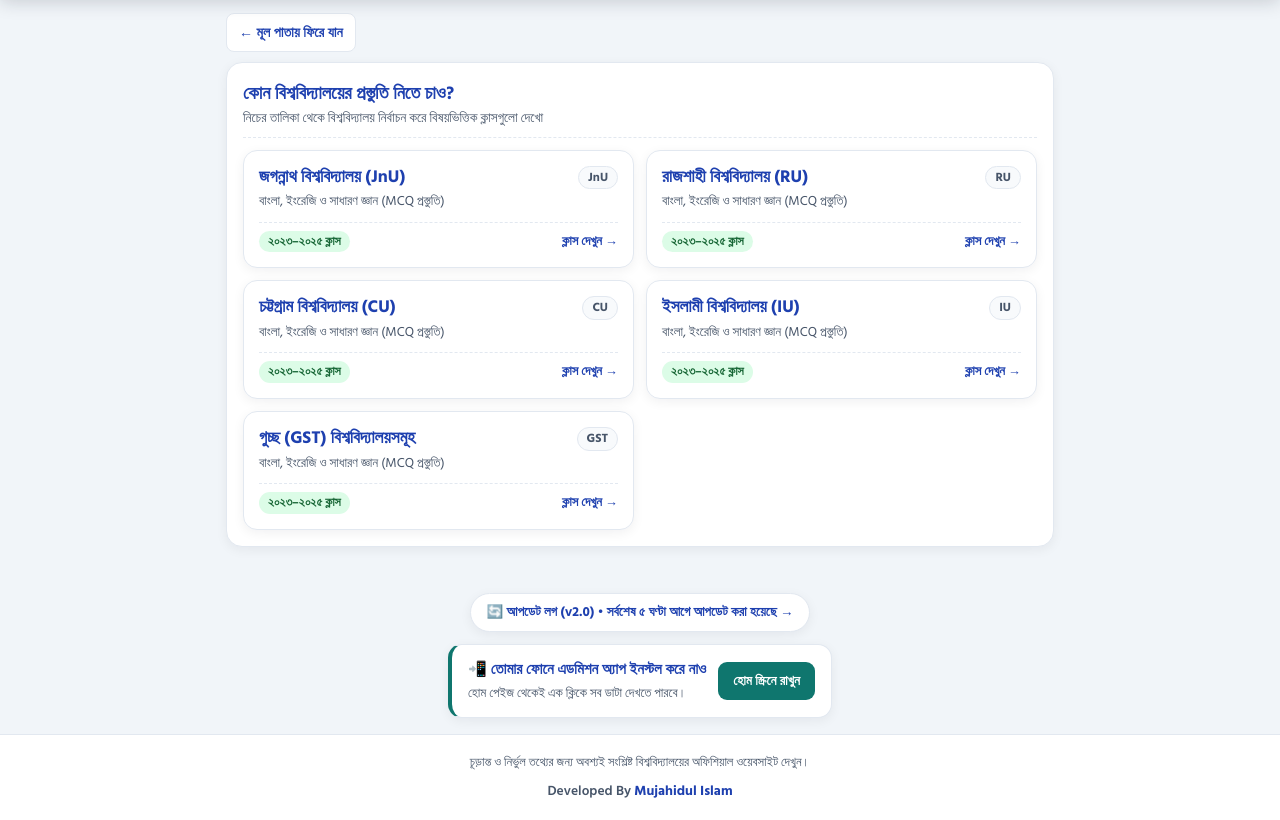
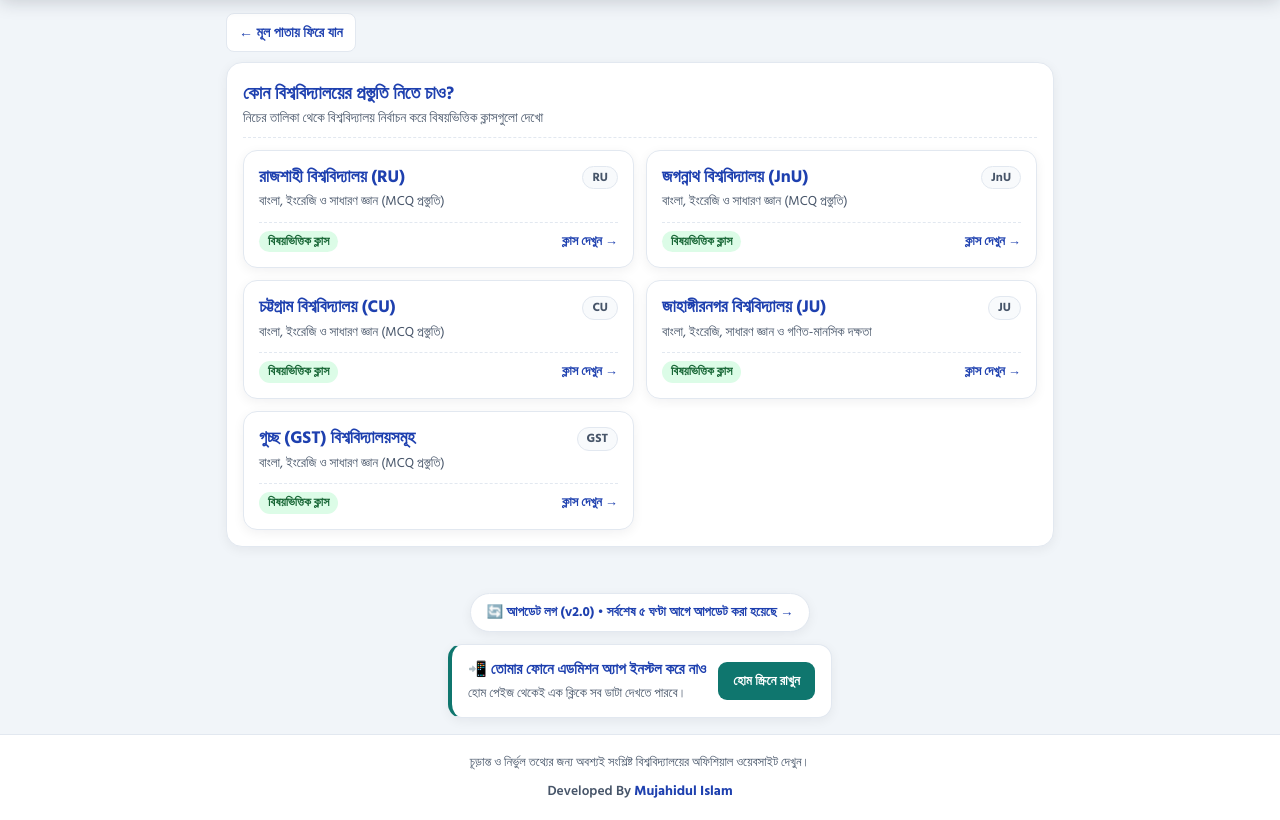
Before and after one commit to mujahid-On-Zero/Admission-Update, a plain HTML site: page index.html in a window 1280 px wide. Both pictures are taken after a click on the button "বিশ্ববিদ্যালয় নির্বাচন করুন →". Shown: the part 118-938 px from the top of the page. Drawn offline with Linux system fonts and the light colour scheme.

Commit message:
Update index.html

```diff
--- a/index.html
+++ b/index.html
@@ -1908,7 +1908,7 @@
         <div class="prep-home-copy">
           <span class="prep-home-badge">🎓 ফোকাস অনলাইন ক্লাস আর্কাইভ</span>
           <h2>বিভিন্ন বিশ্ববিদ্যালয়ের প্রস্তুতি নিন</h2>
-          <p>জগন্নাথ, রাজশাহী, চট্টগ্রাম, ইসলামী বিশ্ববিদ্যালয়সহ অন্যান্য বিশ্ববিদ্যালয়ের বিগত বছরের বিষয়ভিত্তিক ক্লাসগুলো ওয়েবসাইটে বসেই করুন।</p>
+          <p>রাজশাহী, জগন্নাথ, চট্টগ্রাম, জাহাঙ্গীরনগর ও গুচ্ছ বিশ্ববিদ্যালয়ের বিগত বছরের বিষয়ভিত্তিক ক্লাসগুলো ওয়েবসাইটে বসেই করুন।</p>
         </div>
         <button type="button" class="btn-prep-open" onclick="openPrepUnisPage(true)">বিশ্ববিদ্যালয় নির্বাচন করুন →</button>
       </section>
@@ -2041,7 +2041,7 @@
         <!-- ২০২৬ সেশনের ক্লাস সংক্রান্ত স্পষ্ট নোটিশ -->
         <div class="special-condition-box" style="margin-bottom: 14px;">
           <h3>📌 ২০২৬ সেশনের ক্লাস সংক্রান্ত জরুরি বিজ্ঞপ্তি</h3>
-          <p>২০২৬ সেশনের নতুন ক্লাসগুলো এই ওয়েবসাইটে দেওয়া হবে না; এগুলো শুধুমাত্র <strong>ফোকাসের অফিশিয়াল ওয়েবসাইটে ভর্তিকৃত শিক্ষার্থীদের</strong> জন্য সংরক্ষিত। এখানে বিগত বছরের (২০২৩, ২০২৪ ও ২০২৫) উন্মুক্ত ক্লাসগুলো বিষয়ভিত্তিকভাবে সাজানো রয়েছে।</p>
+          <p>২০২৬ সেশনের নতুন ক্লাসগুলো এই ওয়েবসাইটে দেওয়া হবে না; এগুলো শুধুমাত্র <strong>ফোকাসের অফিশিয়াল ওয়েবসাইটে ভর্তিকৃত শিক্ষার্থীদের</strong> জন্য সংরক্ষিত। এখানে বিগত বছরের উন্মুক্ত ক্লাসগুলো বিষয়ভিত্তিকভাবে সাজানো রয়েছে।</p>
         </div>
 
         <!-- বিষয়ভিত্তিক ক্লাসের তালিকা -->
@@ -2346,8 +2346,34 @@
     const detailContent = document.getElementById("detailContent");
     const unitTabsContainer = document.getElementById("unitTabsContainer");
 
-    /* বিভিন্ন বিশ্ববিদ্যালয়ের প্রস্তুতি ক্লাস ডেটা (বিষয়ভিত্তিক ও সালভিত্তিক: ২০২৩, ২০২৪, ২০২৫) */
+    /* বিভিন্ন বিশ্ববিদ্যালয়ের প্রস্তুতি ক্লাস ডেটা (বিষয়ভিত্তিক ও ফোকাস চ্যানেলের আসল ক্লাসসহ) */
     const prepCourseData = [
+      {
+        id: "ru",
+        shortName: "RU",
+        fullName: "রাজশাহী বিশ্ববিদ্যালয় (RU)",
+        summaryText: "বাংলা, ইংরেজি ও সাধারণ জ্ঞান (MCQ প্রস্তুতি)",
+        subjects: [
+          {
+            subjectName: "বাংলা ক্লাস (MCQ)",
+            classes: [
+              { title: "রাজশাহী বিশ্ববিদ্যালয় ভর্তি প্রস্তুতি | Bangla-বাংলা", year: "২০২৫", videoId: "_DsiOw8OZSI" }
+            ]
+          },
+          {
+            subjectName: "ইংরেজি ক্লাস (MCQ)",
+            classes: [
+              { title: "রাজশাহী বিশ্ববিদ্যালয় ভর্তি প্রস্তুতি | English-ইংরেজি", year: "২০২৫", videoId: "FhcpEQd1yC0" }
+            ]
+          },
+          {
+            subjectName: "সাধারণ জ্ঞান (GK)",
+            classes: [
+              { title: "রাজশাহী বিশ্ববিদ্যালয় ভর্তি প্রস্তুতি | GK - সাধারণ জ্ঞান", year: "২০২৫", videoId: "KX5bCVAiVKo" }
+            ]
+          }
+        ]
+      },
       {
         id: "jnu",
         shortName: "JnU",
@@ -2357,57 +2383,19 @@
           {
             subjectName: "বাংলা ক্লাস (MCQ)",
             classes: [
-              { title: "বাংলা প্রশ্নব্যাংক সমাধান ও সাজেশন ক্লাস", year: "২০২৫", videoId: "" },
-              { title: "বাংলা ব্যাকরণ ও সাহিত্য স্পেশাল ক্লাস", year: "২০২৪", videoId: "" },
-              { title: "বিগত বছরের প্রশ্ন বিশ্লেষণ ক্লাস", year: "২০২৩", videoId: "" }
+              { title: "Jagannath University Admission Preparation | Bangla - বাংলা", year: "২০২৫", videoId: "Cnh1HkZQMa8" }
             ]
           },
           {
             subjectName: "ইংরেজি ক্লাস (MCQ)",
             classes: [
-              { title: "English Grammar & Vocabulary Special", year: "২০২৫", videoId: "" },
-              { title: "JnU English Question Solve Class", year: "২০২৪", videoId: "" },
-              { title: "Important Rules & Practice Class", year: "২০২৩", videoId: "" }
+              { title: "Jagannath University Admission Preparation | English-ইংরেজি", year: "২০২৫", videoId: "Si2pNW6e17A" }
             ]
           },
           {
             subjectName: "সাধারণ জ্ঞান (GK)",
             classes: [
-              { title: "বাংলাদেশ ও আন্তর্জাতিক বিষয়াবলি স্পেশাল", year: "২০২৫", videoId: "" },
-              { title: "মৌলিক জিকে ও প্রশ্নব্যাংক সলভ", year: "২০২৪", videoId: "" },
-              { title: "গুরুত্বপূর্ণ সাধারণ জ্ঞান রিভিশন ক্লাস", year: "২০২৩", videoId: "" }
-            ]
-          }
-        ]
-      },
-      {
-        id: "ru",
-        shortName: "RU",
-        fullName: "রাজশাহী বিশ্ববিদ্যালয় (RU)",
-        summaryText: "বাংলা, ইংরেজি ও সাধারণ জ্ঞান (MCQ প্রস্তুতি)",
-        subjects: [
-          {
-            subjectName: "বাংলা ক্লাস (MCQ)",
-            classes: [
-              { title: "রাবি বাংলা স্পেশাল প্রশ্নব্যাংক সলভ", year: "২০২৫", videoId: "" },
-              { title: "বাংলা প্রথম ও দ্বিতীয় পত্র গুরুত্বপূর্ণ টপিক", year: "২০২৪", videoId: "" },
-              { title: "রাবি বাংলা পূর্ণাঙ্গ রিভিশন ক্লাস", year: "২০২৩", videoId: "" }
-            ]
-          },
-          {
-            subjectName: "ইংরেজি ক্লাস (MCQ)",
-            classes: [
-              { title: "RU English Final Suggestion & Solve", year: "২০২৫", videoId: "" },
-              { title: "Grammar & Passage Practice Class", year: "২০২৪", videoId: "" },
-              { title: "Previous Year Question Analysis", year: "২০২৩", videoId: "" }
-            ]
-          },
-          {
-            subjectName: "সাধারণ জ্ঞান (GK)",
-            classes: [
-              { title: "রাবি জিকে স্পেশাল ও সাম্প্রতিক প্রশ্ন", year: "২০২৫", videoId: "" },
-              { title: "বাংলাদেশ বিষয়াবলি ও সংবিধান ক্লাস", year: "২০২৪", videoId: "" },
-              { title: "আন্তর্জাতিক বিষয়াবলি স্পেশাল ক্লাস", year: "২০২৩", videoId: "" }
+              { title: "Jagannath University Admission Preparation | GK - সাধারণ জ্ঞান", year: "২০২৫", videoId: "dqvZnbRblUw" }
             ]
           }
         ]
@@ -2421,57 +2409,51 @@
           {
             subjectName: "বাংলা ক্লাস (MCQ)",
             classes: [
-              { title: "চবি বাংলা প্রশ্নব্যাংক এনালাইসিস ক্লাস", year: "২০২৫", videoId: "" },
-              { title: "ব্যাকরণ ও বিরচন স্পেশাল ক্লাস", year: "২০২৪", videoId: "" },
-              { title: "চবি বাংলা ফাইনাল মডেল সলভ", year: "২০২৩", videoId: "" }
+              { title: "Chittagong University Admission Preparation | Bangla - বাংলা", year: "২০২৫", videoId: "OXaGc6el0is" }
             ]
           },
           {
             subjectName: "ইংরেজি ক্লাস (MCQ)",
             classes: [
-              { title: "CU English Special Grammar & Vocab", year: "২০২৫", videoId: "" },
-              { title: "CU Question Bank Solve Class", year: "২০২৪", videoId: "" },
-              { title: "Common Mistakes & Grammar Tricks", year: "২০২৩", videoId: "" }
+              { title: "Chittagong University Admission Preparation | English-ইংরেজি", year: "২০২৫", videoId: "zVt2-0VuzRs" }
             ]
           },
           {
             subjectName: "সাধারণ জ্ঞান (GK)",
             classes: [
-              { title: "চবি সাধারণ জ্ঞান পূর্ণাঙ্গ সাজেশন ক্লাস", year: "২০২৫", videoId: "" },
-              { title: "মৌলিক জিকে ও তথ্যভিত্তিক আলোচনা", year: "২০২৪", videoId: "" },
-              { title: "বিগত বছরের জিকে প্রশ্ন সমাধান", year: "২০২৩", videoId: "" }
+              { title: "Chittagong University Admission Preparation | Gk-সাধারণ জ্ঞান", year: "২০২৫", videoId: "fd7NlvrK9zA" }
             ]
           }
         ]
       },
       {
-        id: "iu",
-        shortName: "IU",
-        fullName: "ইসলামী বিশ্ববিদ্যালয় (IU)",
-        summaryText: "বাংলা, ইংরেজি ও সাধারণ জ্ঞান (MCQ প্রস্তুতি)",
+        id: "ju",
+        shortName: "JU",
+        fullName: "জাহাঙ্গীরনগর বিশ্ববিদ্যালয় (JU)",
+        summaryText: "বাংলা, ইংরেজি, সাধারণ জ্ঞান ও গণিত-মানসিক দক্ষতা",
         subjects: [
           {
             subjectName: "বাংলা ক্লাস (MCQ)",
             classes: [
-              { title: "ইবি বাংলা স্পেশাল ক্লাস ও সাজেশন", year: "২০২৫", videoId: "" },
-              { title: "বাংলা সাহিত্য ও ব্যাকরণ প্রশ্ন সমাধান", year: "২০২৪", videoId: "" },
-              { title: "বিগত বছরের প্রশ্ন পর্যালোচনা", year: "২০২৩", videoId: "" }
+              { title: "Jahangirnagar University Admission Preparation | Bangla-বাংলা", year: "২০২৫", videoId: "GUuWundr7Vo" }
             ]
           },
           {
             subjectName: "ইংরেজি ক্লাস (MCQ)",
             classes: [
-              { title: "IU English Preparation & Solve", year: "২০২৫", videoId: "" },
-              { title: "Important Grammar Rules Class", year: "২০২৪", videoId: "" },
-              { title: "Vocabulary & Preposition Special", year: "২০২৩", videoId: "" }
+              { title: "Jahangirnagar University Admission Preparation | English-ইংরেজি", year: "২০২৫", videoId: "NHUFKUPpYe0" }
             ]
           },
           {
             subjectName: "সাধারণ জ্ঞান (GK)",
             classes: [
-              { title: "ইবি সাধারণ জ্ঞান স্পেশাল ক্লাস", year: "২০২৫", videoId: "" },
-              { title: "বাংলাদেশ ও বিশ্ব পরিচিতি ক্লাস", year: "২০২৪", videoId: "" },
-              { title: "জিকে প্রশ্নব্যাংক সলভ ক্লাস", year: "২০২৩", videoId: "" }
+              { title: "JU Admission Preparation | GK - সাধারণ জ্ঞান ও অন্যান্য", year: "২০২৫", videoId: "PzKZcN6SId0" }
+            ]
+          },
+          {
+            subjectName: "গণিত ও মানসিক দক্ষতা",
+            classes: [
+              { title: "JU Admission Preparation | গণিত ও মানসিক দক্ষতা", year: "২০২৫", videoId: "Yb6A7swqheQ" }
             ]
           }
         ]
@@ -2485,25 +2467,21 @@
           {
             subjectName: "বাংলা ক্লাস (MCQ)",
             classes: [
-              { title: "গুচ্ছ বাংলা প্রশ্নব্যাংক সলভ ও সাজেশন", year: "২০২৫", videoId: "" },
-              { title: "পাঠ্যবই ও ব্যাকরণ স্পেশাল ক্লাস", year: "২০২৪", videoId: "" },
-              { title: "গুচ্ছ বাংলা ফাইনাল রিভিশন", year: "২০২৩", videoId: "" }
+              { title: "GST-গুচ্ছ ভর্তি প্রস্তুতি | Bangla-বাংলা | Special Guideline & Suggestion", year: "২০২৫", videoId: "8dvoxKaS2ag" }
             ]
           },
           {
             subjectName: "ইংরেজি ক্লাস (MCQ)",
             classes: [
-              { title: "GST English Full Revision Class", year: "২০২৫", videoId: "" },
-              { title: "Grammar & Reading Comprehension", year: "২০২৪", videoId: "" },
-              { title: "GST Previous Question Solve", year: "২০২৩", videoId: "" }
+              { title: "GST-গুচ্ছ ভর্তি প্রস্তুতি | English-ইংরেজি | Question Analysis Class", year: "২০২৫", videoId: "maZ-BiwdEXU" },
+              { title: "GST-গুচ্ছ ভর্তি প্রস্তুতি | English-ইংরেজি | Special Guideline & Suggestion", year: "২০২৫", videoId: "aNKzEOJ6RLc" }
             ]
           },
           {
             subjectName: "সাধারণ জ্ঞান (GK)",
             classes: [
-              { title: "গুচ্ছ সাধারণ জ্ঞান স্পেশাল সাজেশন", year: "২০২৫", videoId: "" },
-              { title: "মৌলিক জিকে ও ইতিহাস-ঐতিহ্য ক্লাস", year: "২০২৪", videoId: "" },
-              { title: "গুচ্ছ জিকে প্রশ্নব্যাংক সমাধান", year: "২০২৩", videoId: "" }
+              { title: "GST-গুচ্ছ ভর্তি প্রস্তুতি | GK-সাধারণ জ্ঞান | Question Analysis Class", year: "২০২৫", videoId: "Fdqs10sjY7E" },
+              { title: "GST-গুচ্ছ ভর্তি প্রস্তুতি | GK-সাধারণ জ্ঞান | Special Guideline & Suggestion", year: "২০২৫", videoId: "6OzzEDtRJOY" }
             ]
           }
         ]
@@ -2541,7 +2519,7 @@
           </div>
           <div class="uni-card-bottom">
             <div class="uni-badges">
-              <span class="badge badge-open">২০২৩–২০২৫ ক্লাস</span>
+              <span class="badge badge-open">বিষয়ভিত্তিক ক্লাস</span>
             </div>
             <span class="details-cta">ক্লাস দেখুন →</span>
           </div>
@@ -2605,7 +2583,7 @@
           row.innerHTML = `
             <div class="prep-class-info">
               <span class="prep-class-name">${cls.title}</span>
-              <span class="prep-class-meta">সেশন/সাল: ${cls.year} • ফোকাস আর্কাইভ</span>
+              <span class="prep-class-meta">প্রকাশকাল: ${cls.year} • Focus University Admission Coaching</span>
             </div>
             <span class="prep-play-pill">▶ প্লে করুন</span>
           `;
```
